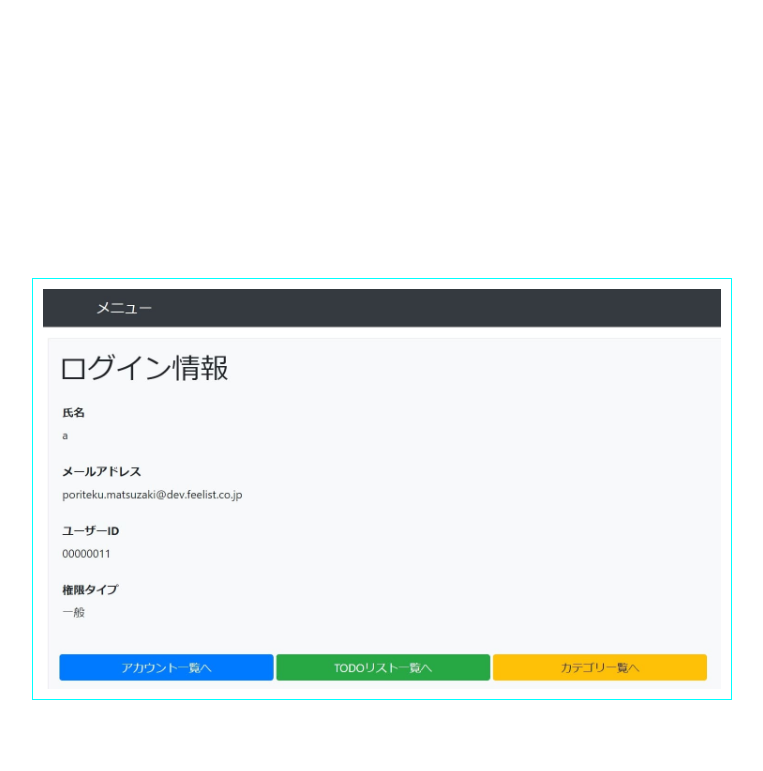
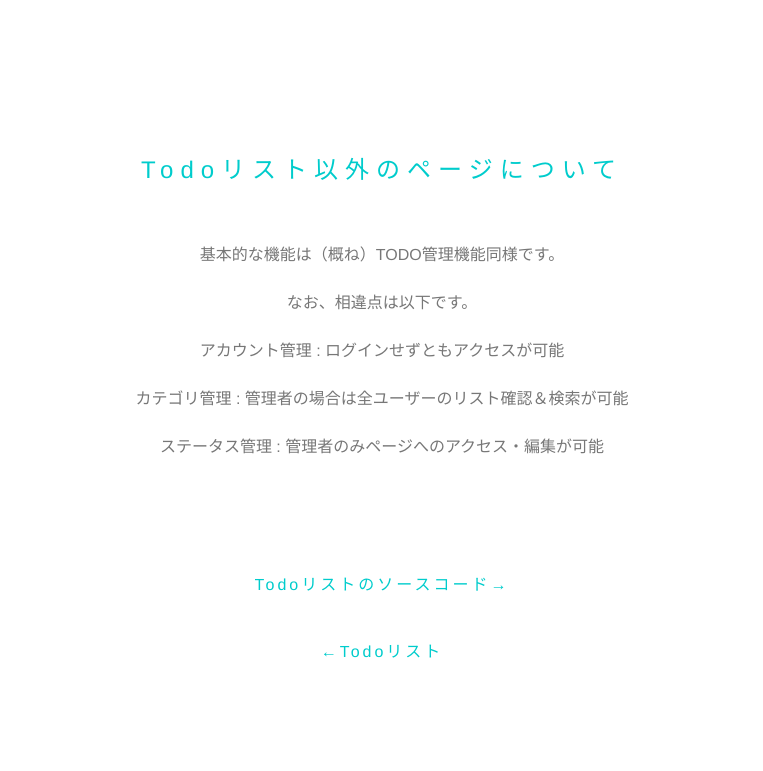
Before and after one commit to kogitma/Portfolio, a plain HTML site: page TodoListDetail.html in a window 1280 px wide. Shown: the part 3650-4421 px from the top of the page, without its empty margins (258-1021 px from the left). Drawn offline with Linux system fonts and the light colour scheme.

Commit message:
complete

```diff
--- a/TodoListDetail.html
+++ b/TodoListDetail.html
@@ -62,9 +62,6 @@
             </p>
         </div>
 
-        <div class="photo">
-            <img src="image/Menu.jpg" alt="Menu" width="700" class="frame">
-        </div>
         <h2>Todoリスト以外のページについて</h2>
         <div class="item">
             <p>
```
